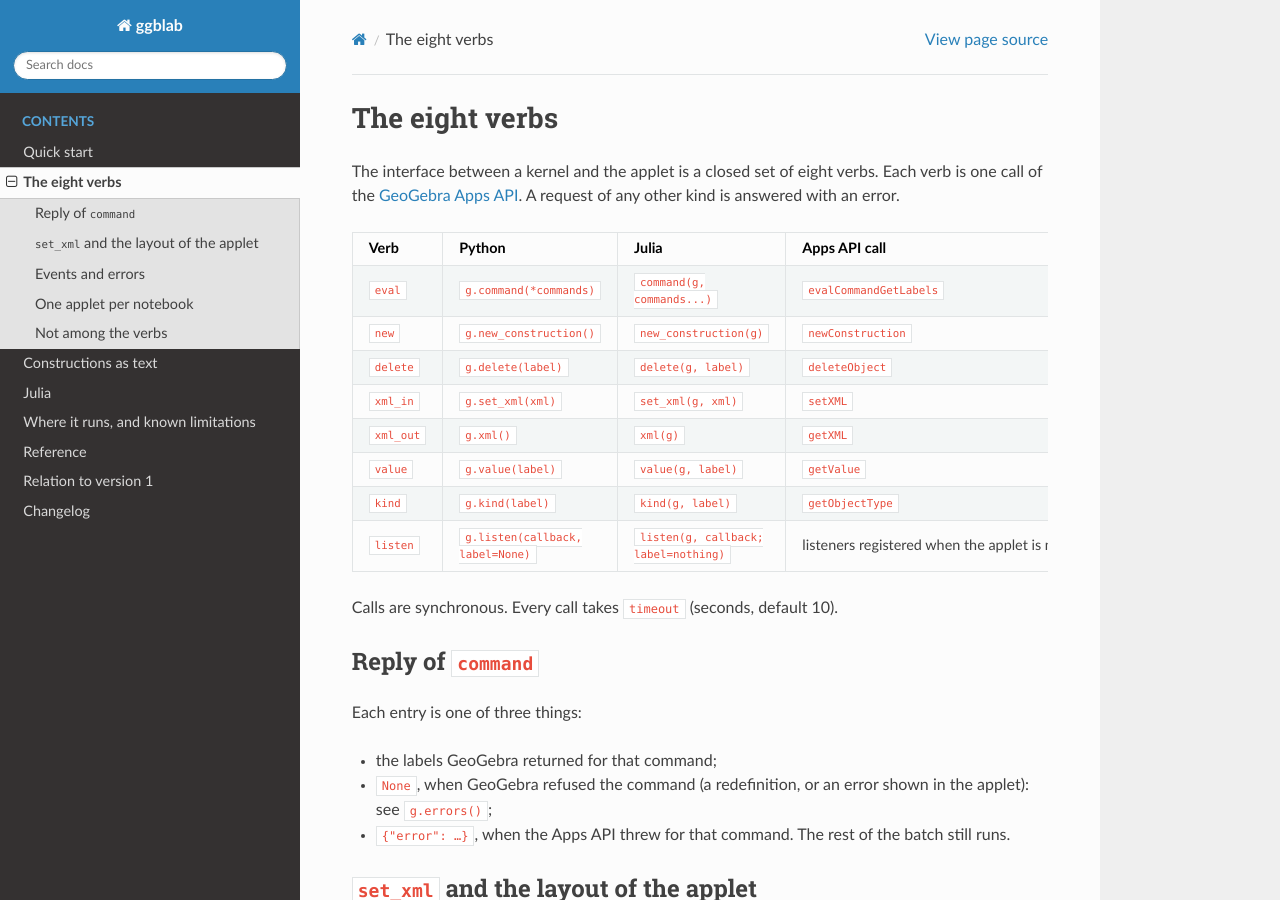
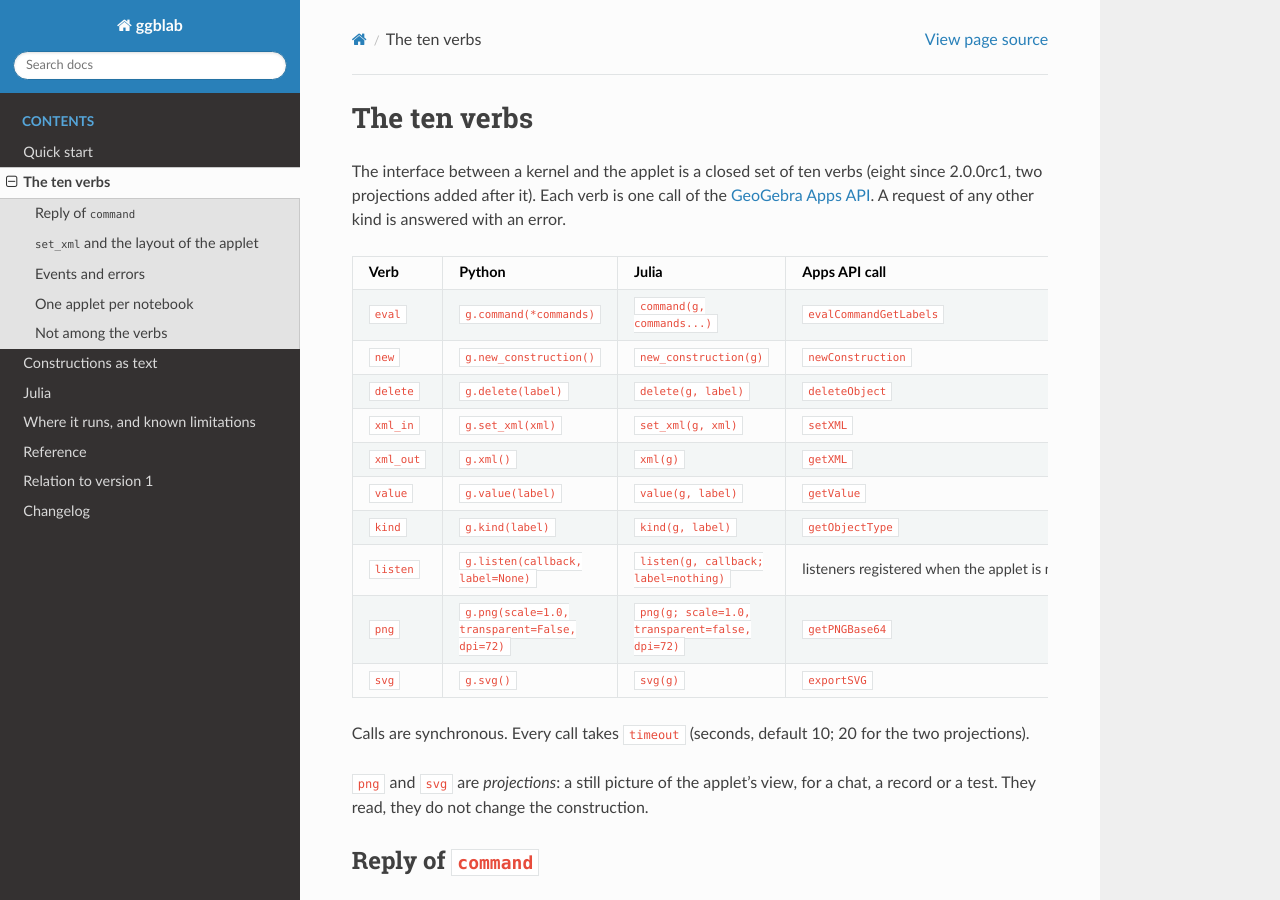
Before and after one commit to moyhig-ecs/ggblab, a Sphinx documentation site: the page built from docs/verbs.md, in a window 1280 px wide and 900 px high. Built offline with Sphinx 7.4.7 and the Read the Docs theme 3.1.0, drawn with Linux system fonts in a browser that asks for light colours.

Commit message:
docs and changelog for the ten verbs (toward 2.0.0rc2)
- docs/verbs.md: png and svg rows, the projections explained in two sentences; README and docs/julia.md say ten verbs;
  docs/reference.md lists png and svg among the members.
- CHANGELOG "Unreleased (toward 2.0.0rc2)": the holder page, the box's state and restore, the two projection verbs.
  The version number is not bumped here (that is the release step).

Co-Authored-By: Claude Fable 5.1 <noreply@anthropic.com>

````diff
--- a/docs/julia.md
+++ b/docs/julia.md
@@ -40,7 +40,7 @@ c = Circle(:A, 1)
 """g
 ```
 
-The functions are those of the [eight verbs](verbs.md): `command`, `new_construction`, `delete`, `set_xml`, `xml`,
-`value`, `kind`, `listen`, and `events`, `errors`, `wait_update`, `unlisten`.
+The functions are those of the [ten verbs](verbs.md): `command`, `new_construction`, `delete`, `set_xml`, `xml`,
+`value`, `kind`, `listen`, `png`, `svg`, and `events`, `errors`, `wait_update`, `unlisten`.
 
 The module names (`GGBLabHost`, `GGBLabMacro`) may change before 2.0.0.
--- a/docs/verbs.md
+++ b/docs/verbs.md
@@ -1,6 +1,6 @@
-# The eight verbs
+# The ten verbs
 
-The interface between a kernel and the applet is a closed set of eight verbs. Each verb is one call of the
+The interface between a kernel and the applet is a closed set of ten verbs (eight since 2.0.0rc1, two projections added after it). Each verb is one call of the
 [GeoGebra Apps API](https://geogebra.github.io/docs/reference/en/GeoGebra_Apps_API/). A request of any other kind is
 answered with an error.
 
@@ -14,8 +14,12 @@ answered with an error.
 | `value` | `g.value(label)` | `value(g, label)` | `getValue` | a number |
 | `kind` | `g.kind(label)` | `kind(g, label)` | `getObjectType` | the runtime type |
 | `listen` | `g.listen(callback, label=None)` | `listen(g, callback; label=nothing)` | listeners registered when the applet is mounted | — |
+| `png` | `g.png(scale=1.0, transparent=False, dpi=72)` | `png(g; scale=1.0, transparent=false, dpi=72)` | `getPNGBase64` | the view as PNG bytes |
+| `svg` | `g.svg()` | `svg(g)` | `exportSVG` | the view as SVG text |
 
-Calls are synchronous. Every call takes `timeout` (seconds, default 10).
+Calls are synchronous. Every call takes `timeout` (seconds, default 10; 20 for the two projections).
+
+`png` and `svg` are *projections*: a still picture of the applet's view, for a chat, a record or a test. They read, they do not change the construction.
 
 ## Reply of `command`
 
````
Also changed, not shown: CHANGELOG.md (+11 -1 lines), README.md (+3 -3 lines), docs/reference.md (+1 -1 lines).
